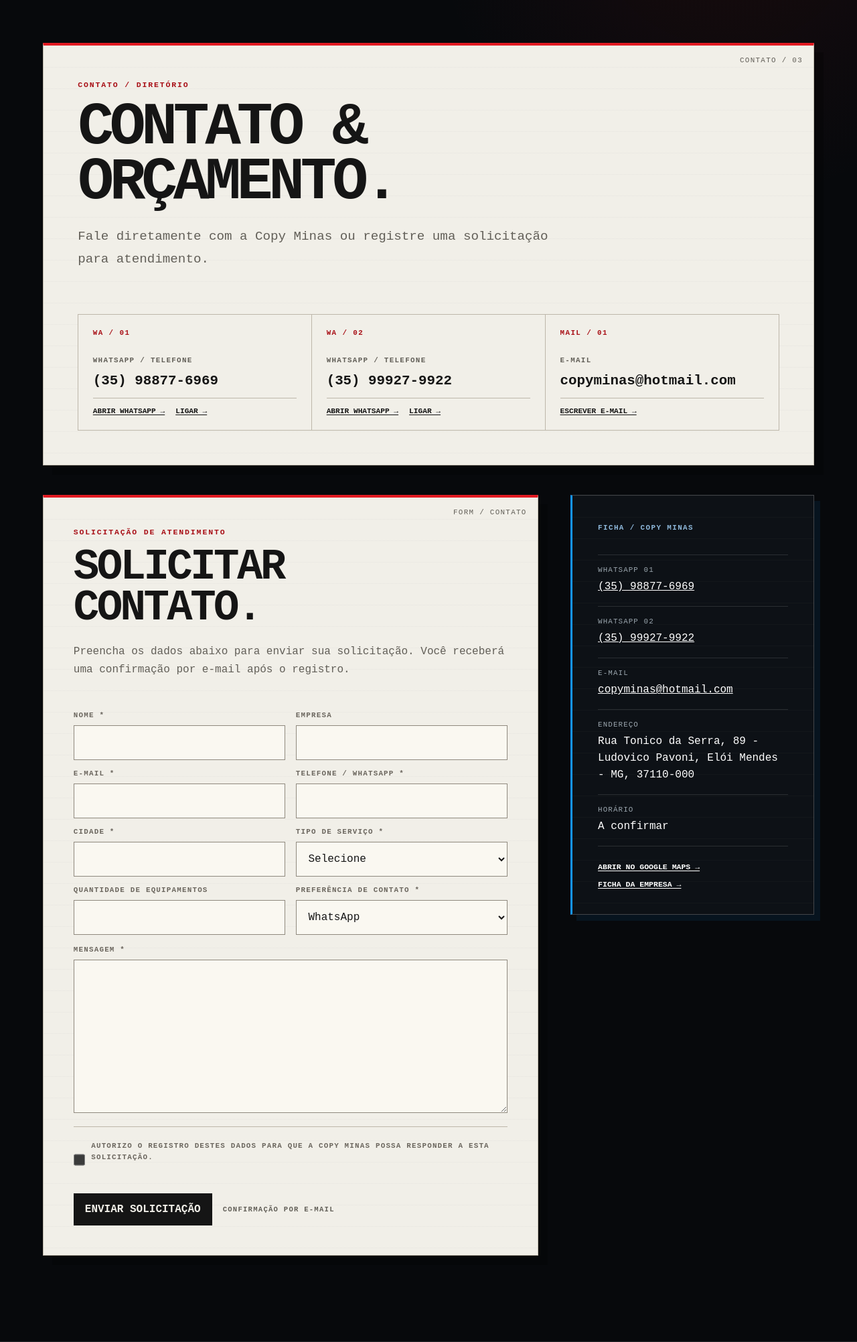
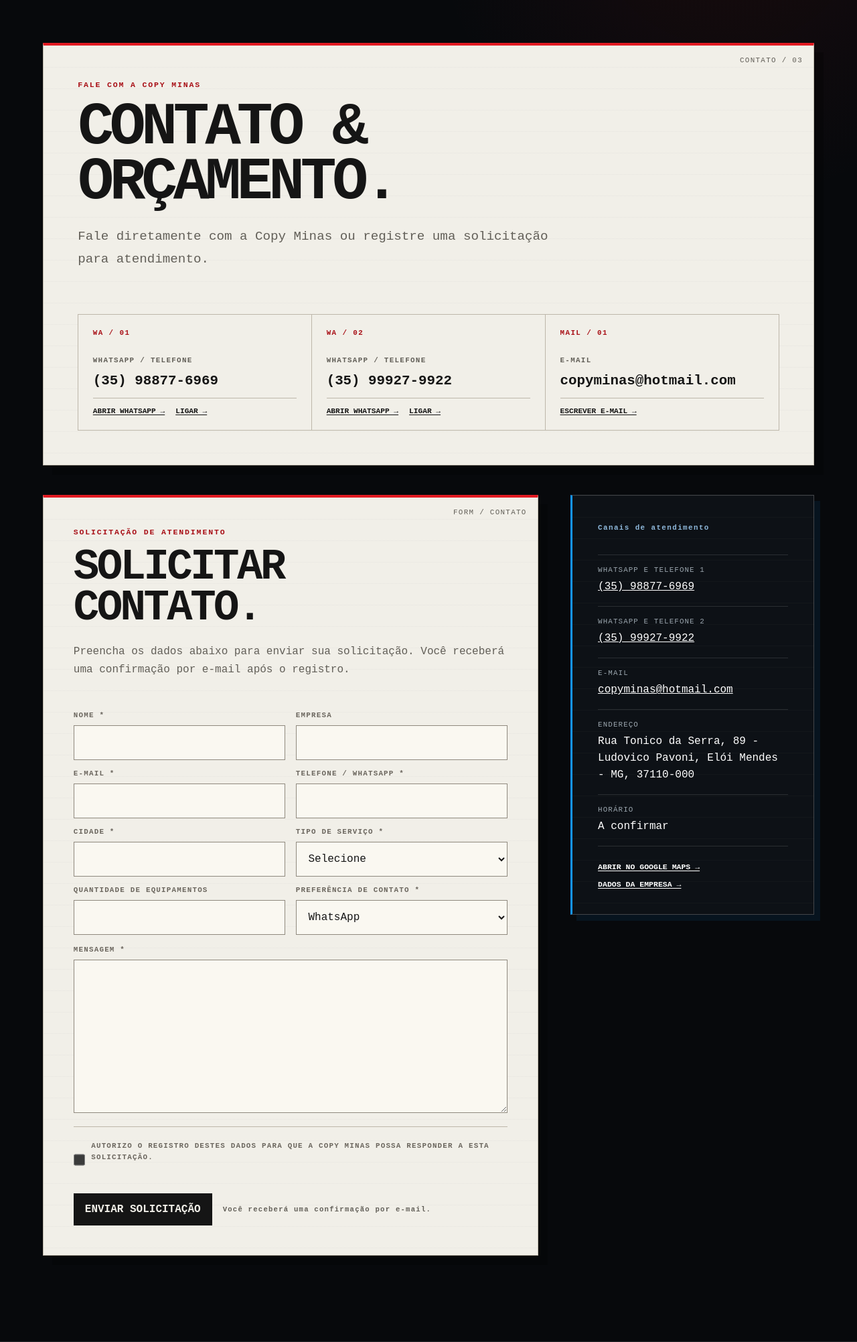
Before and after one commit to BrunoWerninghaus/site_copyminas, a Flask app: page /contato in a window 1280 px wide. Shown: the part 144-2148 px from the top of the page at 67% size. Run offline with Flask 3, Linux system fonts and the light colour scheme.

Commit message:
Clarify customer-facing contact labels

```diff
--- a/src/copyminas/templates/public/contact.html
+++ b/src/copyminas/templates/public/contact.html
@@ -13,7 +13,7 @@
 
 <main id="main-content" class="paper-stage contact-stage">
     <section class="paper-sheet contact-hero" data-sheet="CONTATO / 03">
-        <p class="paper-kicker">Contato / diretório</p>
+        <p class="paper-kicker">Fale com a Copy Minas</p>
         <h1 class="paper-title">Contato & orçamento.</h1>
         <p class="paper-lead">
             Fale diretamente com a Copy Minas ou registre uma solicitação para atendimento.
@@ -152,18 +152,18 @@
 
                 <div class="contact-form__submit">
                     <button class="paper-action" type="submit">Enviar solicitação</button>
-                    <span>CONFIRMAÇÃO POR E-MAIL</span>
+                    <span>Você receberá uma confirmação por e-mail.</span>
                 </div>
             </form>
         </section>
 
-        <aside class="contact-directory" aria-label="Ficha de contato da Copy Minas">
-            <span class="contact-directory__code">FICHA / COPY MINAS</span>
+        <aside class="contact-directory" aria-label="Canais de contato da Copy Minas">
+            <span class="contact-directory__code">Canais de atendimento</span>
 
             <dl>
                 {% for phone in contact.phones %}
                 <div>
-                    <dt>WhatsApp {{ "%02d"|format(loop.index) }}</dt>
+                    <dt>WhatsApp e telefone {{ loop.index }}</dt>
                     <dd><a href="{{ phone.whatsapp }}" target="_blank" rel="noopener noreferrer">{{ phone.display }}</a></dd>
                 </div>
                 {% endfor %}
@@ -183,7 +183,7 @@
 
             <div class="contact-directory__actions">
                 <a class="contact-directory__link" href="{{ copyminas_location.maps_url }}" target="_blank" rel="noopener noreferrer">Abrir no Google Maps →</a>
-                <a class="contact-directory__link" href="{{ url_for('public.company') }}">Ficha da empresa →</a>
+                <a class="contact-directory__link" href="{{ url_for('public.company') }}">Dados da empresa →</a>
             </div>
 
         </aside>
```
